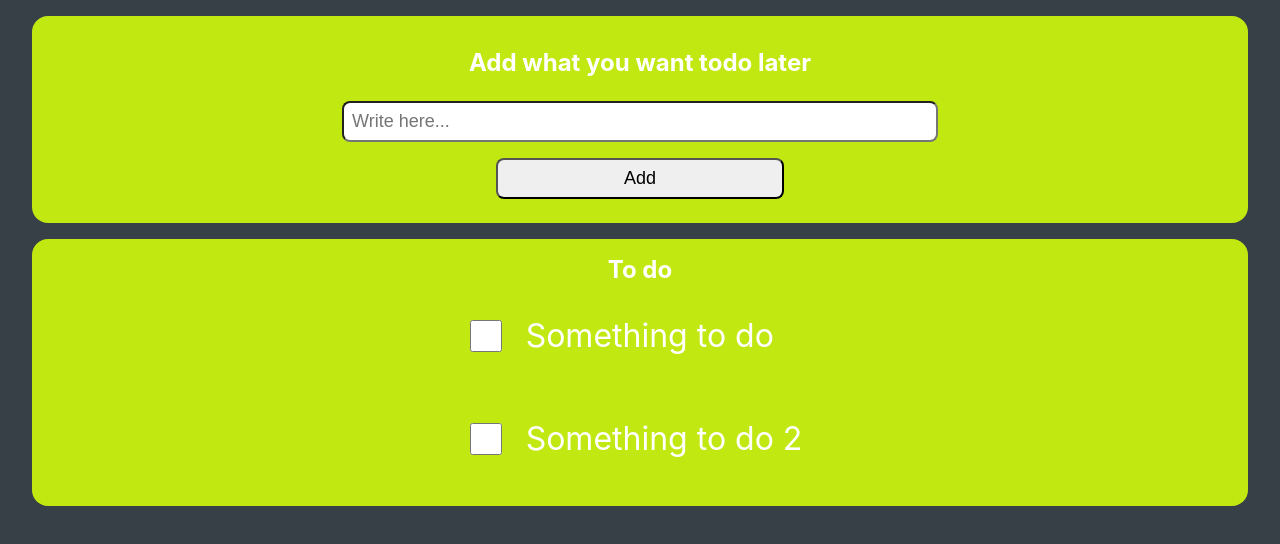
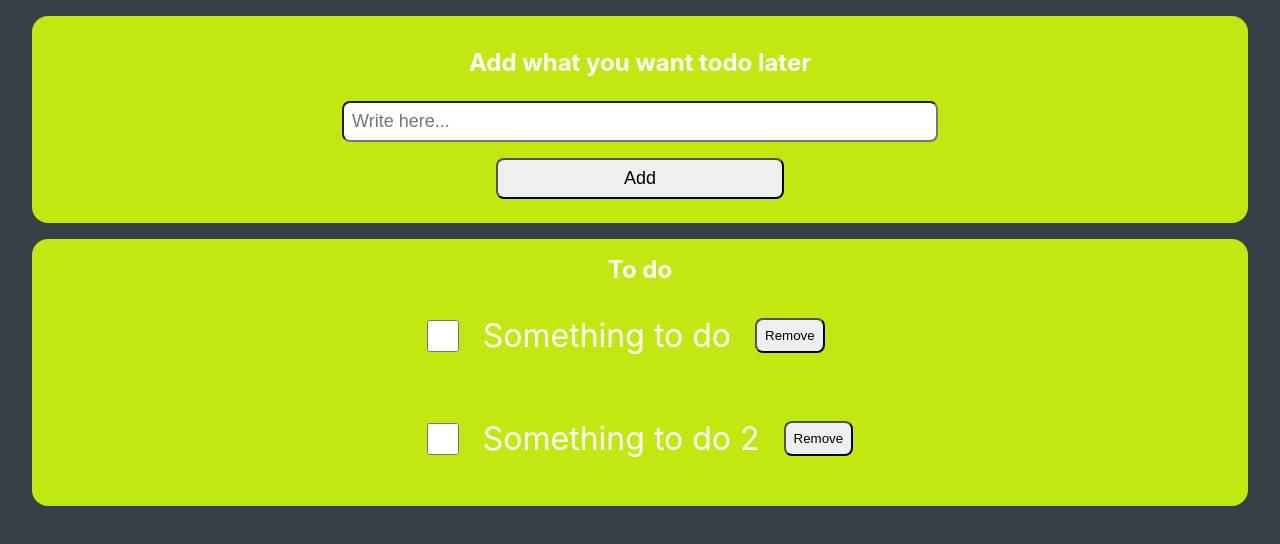
Before and after one commit to UtkuKaanArasan/to-do-list, a React (Create React App) app: page / in a window 1280 px wide. Shown: the top 544 px of the page. Built offline with nearby package versions, Linux system fonts and the light colour scheme.

Commit message:
Remove button added without functionality

```diff
--- a/src/Components/to-do/TodoItem.jsx
+++ b/src/Components/to-do/TodoItem.jsx
@@ -23,6 +23,7 @@ function TodoItem({ item }) {
         < div key={item.id} className={styled.listContainer} >
             <input type="checkbox" onChange={checkboxHandler} />
             <li className={itemStyling}>{item.title}</li>
+            <button>Remove</button>
         </div >
     )
 }
--- a/src/Components/to-do/TodoItem.module.css
+++ b/src/Components/to-do/TodoItem.module.css
@@ -12,7 +12,6 @@
     margin: 0.5rem;
     width: 2rem;
     height: 2rem;
-
 }
 
 .listContainer li {
@@ -21,6 +20,13 @@
     font-size: xx-large;
 }
 
-.listItemDone{
+.listContainer button {
+    padding: 0.5rem;
+    margin: 0.5rem;
+    text-align: left;
+    border-radius: 0.5rem;
+}
+
+.listItemDone {
     text-decoration: line-through black;
 }
```
